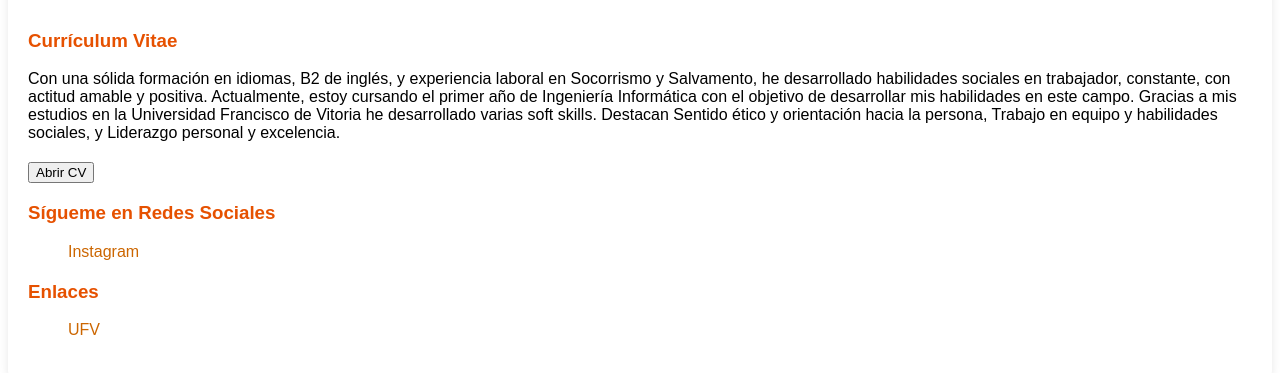
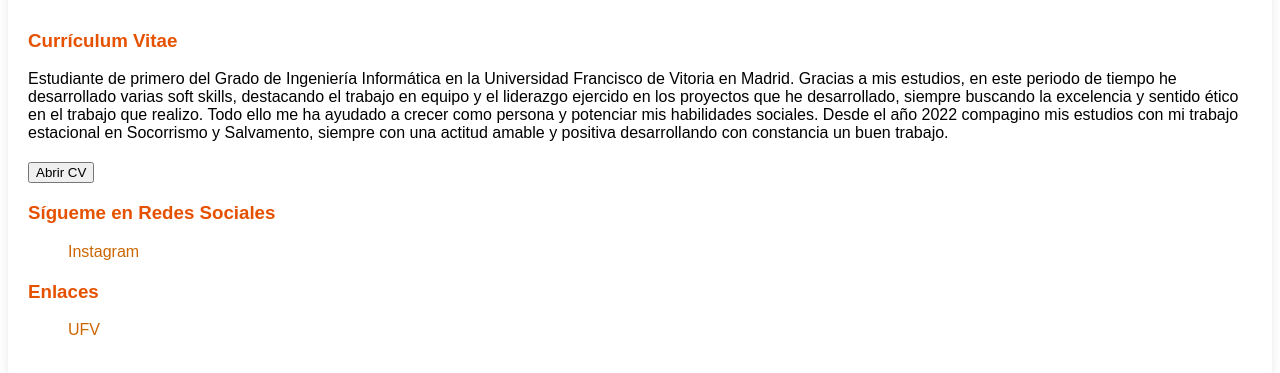
Before and after one commit to DavidFdezF/CrearPaginaWeb, a plain HTML site: page PUBLIC/sobremi.html in a window 1280 px wide. Shown: the part 445-818 px from the top of the page. Drawn offline with Linux system fonts and the light colour scheme.

Commit message:
Update sobremi.html

```diff
--- a/PUBLIC/sobremi.html
+++ b/PUBLIC/sobremi.html
@@ -19,7 +19,8 @@
         <!-- Currículum Vitae -->
         <article>
             <h3>Currículum Vitae</h3>
-            <p>Con una sólida formación en idiomas, B2 de inglés, y experiencia laboral en Socorrismo y Salvamento, he desarrollado habilidades sociales en trabajador, constante, con actitud amable y positiva. Actualmente, estoy cursando el primer año de Ingeniería Informática con el objetivo de desarrollar mis habilidades en este campo.  Gracias a mis estudios en la Universidad Francisco de Vitoria he desarrollado varias soft skills. Destacan Sentido ético y orientación hacia la persona, Trabajo en equipo y habilidades sociales, y Liderazgo personal y excelencia.</p>
+            <p>Estudiante de primero del Grado de Ingeniería Informática en la Universidad Francisco de Vitoria en Madrid. Gracias a mis estudios, en este periodo de tiempo he desarrollado varias soft skills, destacando el trabajo en equipo y el liderazgo ejercido en los proyectos que he desarrollado, siempre buscando la excelencia y sentido ético en el trabajo que realizo. Todo ello me ha ayudado a crecer como persona y potenciar mis habilidades sociales.
+Desde el año 2022 compagino mis estudios con mi trabajo estacional en Socorrismo y Salvamento, siempre con una actitud amable y positiva desarrollando con constancia un buen trabajo.</p>
         </article>
         <button onclick="window.open('CV.pdf', '_blank')">Abrir CV</button>
 
```
